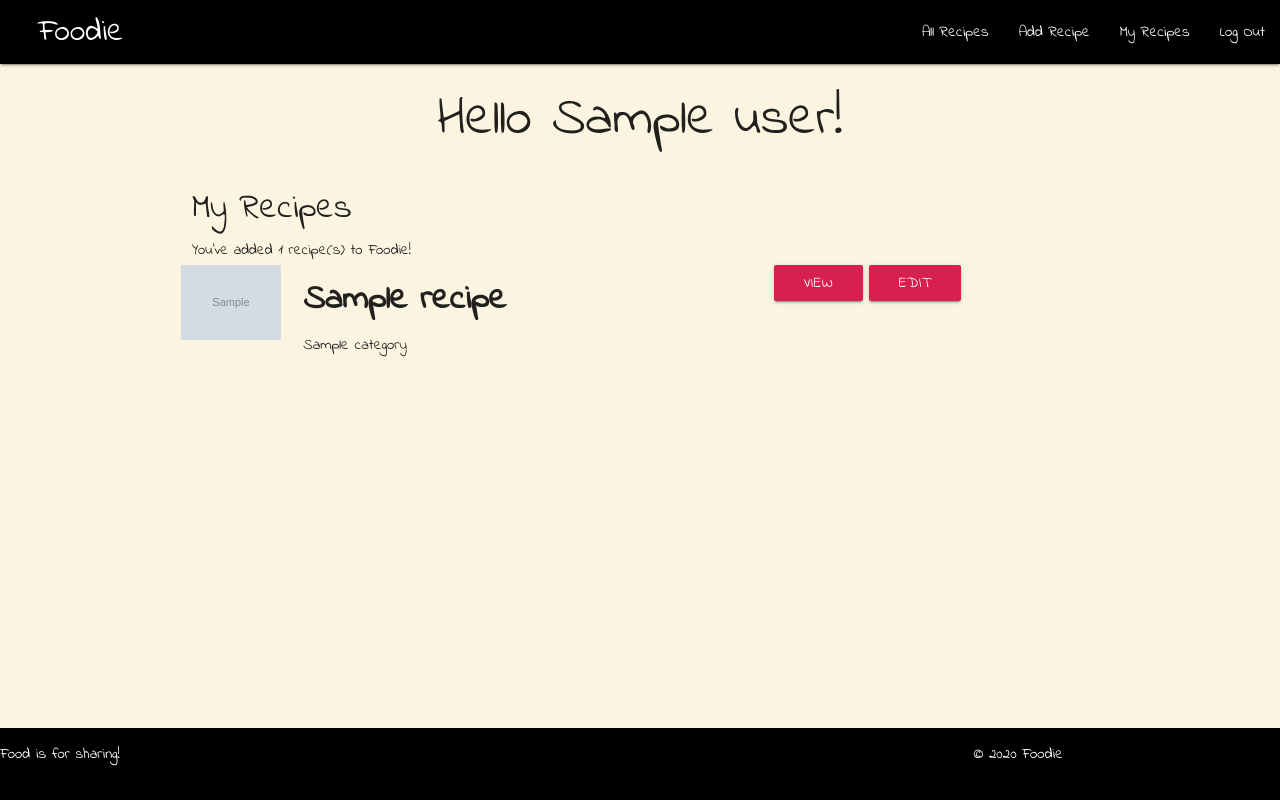
After one commit to coderkatew/foodie, a Flask app: a page that uses templates/base.html in a window 1280 px wide. The commit adds this page. Run offline with Flask 2, Linux system fonts and the light colour scheme; the visitor is signed in with stand-in values (Sample User, id 1); grey boxes marked "Sample" are stand-in pictures; a database or web service that is not in the repository returns one stand-in record (values such as "Sample title"); some libraries are stand-ins or nearby versions.

Commit message:
Add My Recipes page and route to display user's recipes only

```diff
--- a/app.py
+++ b/app.py
@@ -202,6 +202,20 @@ def search_recipes():
                             allergens=mongo.db.allergens.find(),
                             recipe_total=recipes.count())
 
+
+@ app.route('/my_recipes/<username>', methods=['GET'])
+def my_recipes(username):
+    current_user = mongo.db.users.find_one({'name': session['username']})['_id']
+    profile_name = mongo.db.users.find_one({'name': session['username']})['name']
+
+    contributor_recipes = mongo.db.recipes.find({'contributor': profile_name})
+
+    total_recipes = contributor_recipes.count()
+    return render_template('my_recipes.html',
+                           contributor_recipes=contributor_recipes,
+                           username=profile_name,
+                           total_recipes=total_recipes)
+
 # Logout
 @app.route('/logout')
 def logout():
--- a/templates/base.html
+++ b/templates/base.html
@@ -39,7 +39,7 @@
             <ul class="right hide-on-med-and-down">
               <li><a href="{{url_for('all_recipes')}}">All Recipes</a></li>
               <li><a href="{{url_for('add_recipe')}}">Add Recipe</a></li>
-              <li><a href="#">My Recipes</a></li>
+              <li><a href="{{url_for('my_recipes', username=session.username)}}">My Recipes</a></li>
               <li><a href="{{url_for('logout')}}">Log Out</a></li>
             </ul>
           </div>
--- /dev/null
+++ b/templates/my_recipes.html
@@ -0,0 +1,64 @@
+{% extends 'base.html' %} {% block content %}
+<div class="container">
+    <div class="row">
+        <div class="col s12 center">
+            <h2>Hello <span>{{ username }}</span>!</h2>
+        </div>
+    </div>
+    <div class="col s12">
+        <h4>My Recipes</h4>
+        {% if total_recipes > 0 %}
+        <h6>You've added {{ total_recipes }} recipe(s) to Foodie!</h6>
+        {% else %}
+        <h6>You haven't added any recipes yet.</h6>
+        <a href="{{ url_for('add_recipe') }}" class="btn">Let's Get Started!</a>
+        {% endif %}
+    </div>
+    <div class="row">
+        <div class="card-image">
+            {% for recipe in contributor_recipes %}
+  <div class="row">
+    <div class="col 3">
+      <div class="recipe-image">
+        {% if recipe.recipe_image %}
+        <img
+          class="recipe-image"
+          src="{{ url_for('upload', filename=recipe.recipe_image) }}"
+          alt="photo of dish"
+        />
+        {% else %}
+        <img
+          height="100"
+          width="100"
+          src="{{ url_for('static', filename='images/placeholder.png')}}"
+          alt="photo of dish"
+        />
+        {% endif %}
+      </div>
+    </div>
+    <div class="col s6">
+      <div class="card-content">
+        <h4 class="recipe-title">{{recipe.recipe_name}}</h4>
+        <p>{{recipe.category}}</p>
+      </div>
+    </div>
+    <div class="col s3">
+      <div class="card-action">
+        <a
+          href="{{ url_for('view_recipe', recipe_id=recipe._id) }}"
+          class="waves-effect waves-light btn"
+          >View</a
+        >
+        <a
+          href="{{url_for('edit_recipe', recipe_id=recipe._id)}}"
+          class="waves-effect waves-light btn"
+          >Edit</a
+        >
+      </div>
+    </div>
+  </div>
+            {% endfor %}
+        </div>
+</div>
+
+   	{% endblock %}
```
